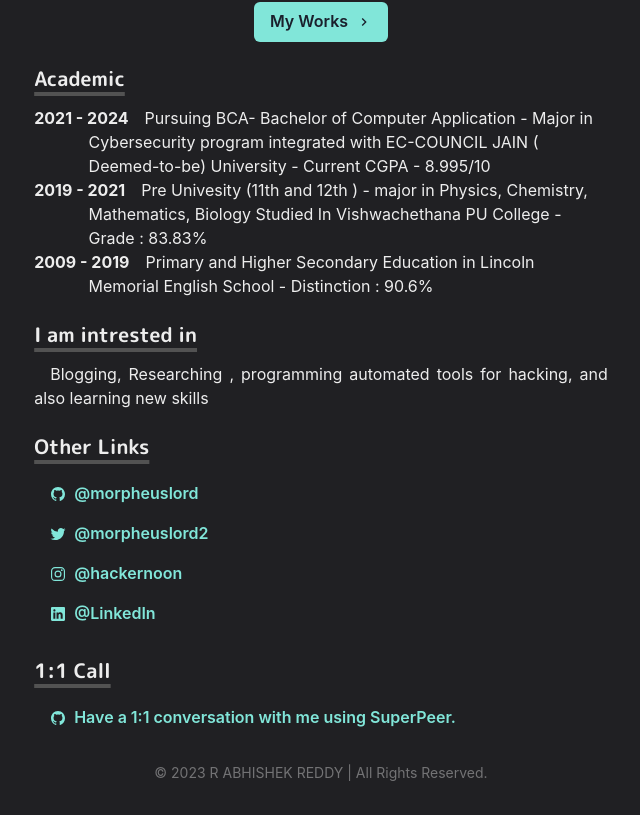
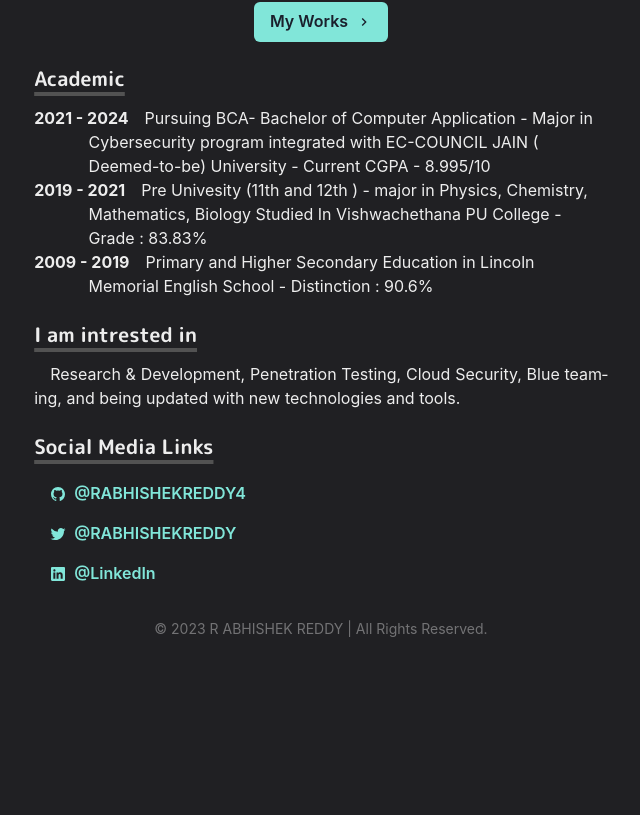
Before and after one commit to lordprime/lordprime.github.io, a Next.js app: page / in a window 1280 px wide. Shown: the part 588-1403 px from the top of the page, without its empty margins (319-959 px from the left). After the commit the page ends 1259 px from the top, so only its background shows below. Built offline with nearby package versions, Linux system fonts and the light colour scheme.

Commit message:
Update index.js

```diff
--- a/pages/index.js
+++ b/pages/index.js
@@ -124,50 +124,39 @@ const Home = () => (
           I am intrested in
         </Heading>
         <Paragraph>
-          Blogging, Researching , programming automated tools for hacking, and also learning new skills
+        Research & Development, Penetration Testing, Cloud Security, Blue teaming, and being updated with new technologies and tools.
         </Paragraph>
       </Section>
 
       <Section delay={0.3}>
         <Heading as="h3" variant="section-title">
-          Other Links
+          Social Media Links
         </Heading>
         <List>
           <ListItem>
-            <Link href="https://github.com/morpheuslord" target="_blank">
+            <Link href="https://github.com/lordprime" target="_blank">
               <Button
                 variant="ghost"
                 colorScheme="teal"
                 leftIcon={<IoLogoGithub />}
               >
-                @morpheuslord
+               @RABHISHEKREDDY4
               </Button>
             </Link>
           </ListItem>
           <ListItem>
-            <Link href="https://twitter.com/" target="_blank">
+            <Link href="https://x.com/RABHISHEKREDDY4?t=3vzDSC7yK7Kg4_RFzuZaNQ&s=09" target="_blank">
               <Button
                 variant="ghost"
                 colorScheme="teal"
                 leftIcon={<IoLogoTwitter />}
               >
-                @morpheuslord2
+                @RABHISHEKREDDY
               </Button>
             </Link>
           </ListItem>
           <ListItem>
-            <Link href="https://hackernoon.com/u/morpheuslord" target="_blank">
-              <Button
-                variant="ghost"
-                colorScheme="teal"
-                leftIcon={<IoLogoInstagram />}
-              >
-                @hackernoon
-              </Button>
-            </Link>
-          </ListItem>
-          <ListItem>
-            <Link href="https://www.linkedin.com/in/Abhishek Reddy-g-98b013233/" target="_blank">
+            <Link href="https://www.linkedin.com/in/r-abhishek-reddy-56b950215/" target="_blank">
               <Button
                 variant="ghost"
                 colorScheme="teal"
@@ -179,24 +168,6 @@ const Home = () => (
           </ListItem>
         </List>
       </Section>
-      <Section delay={0.3}>
-        <Heading as="h3" variant="section-title">
-          1:1 Call
-        </Heading>
-        <List>
-          <ListItem>
-            <Link href="https://superpeer.com/Abhishek Reddy/-/have-a-chat?s=d" target="_blank">
-              <Button
-                variant="ghost"
-                colorScheme="teal"
-                leftIcon={<IoLogoGithub />}
-              >
-                Have a 1:1 conversation with me using SuperPeer.
-              </Button>
-            </Link>
-          </ListItem>
-        </List>
-      </Section>
     </Container>
   </Layout>
 )
```
